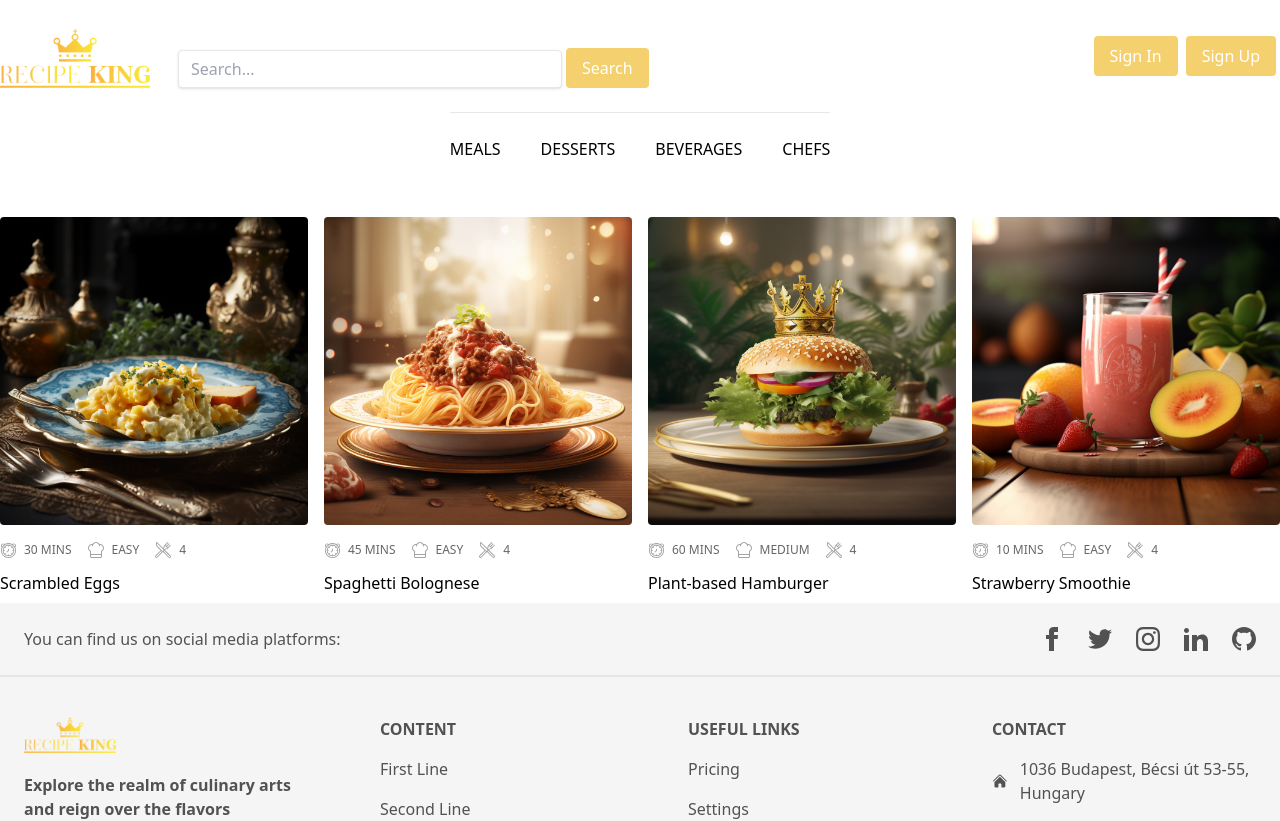
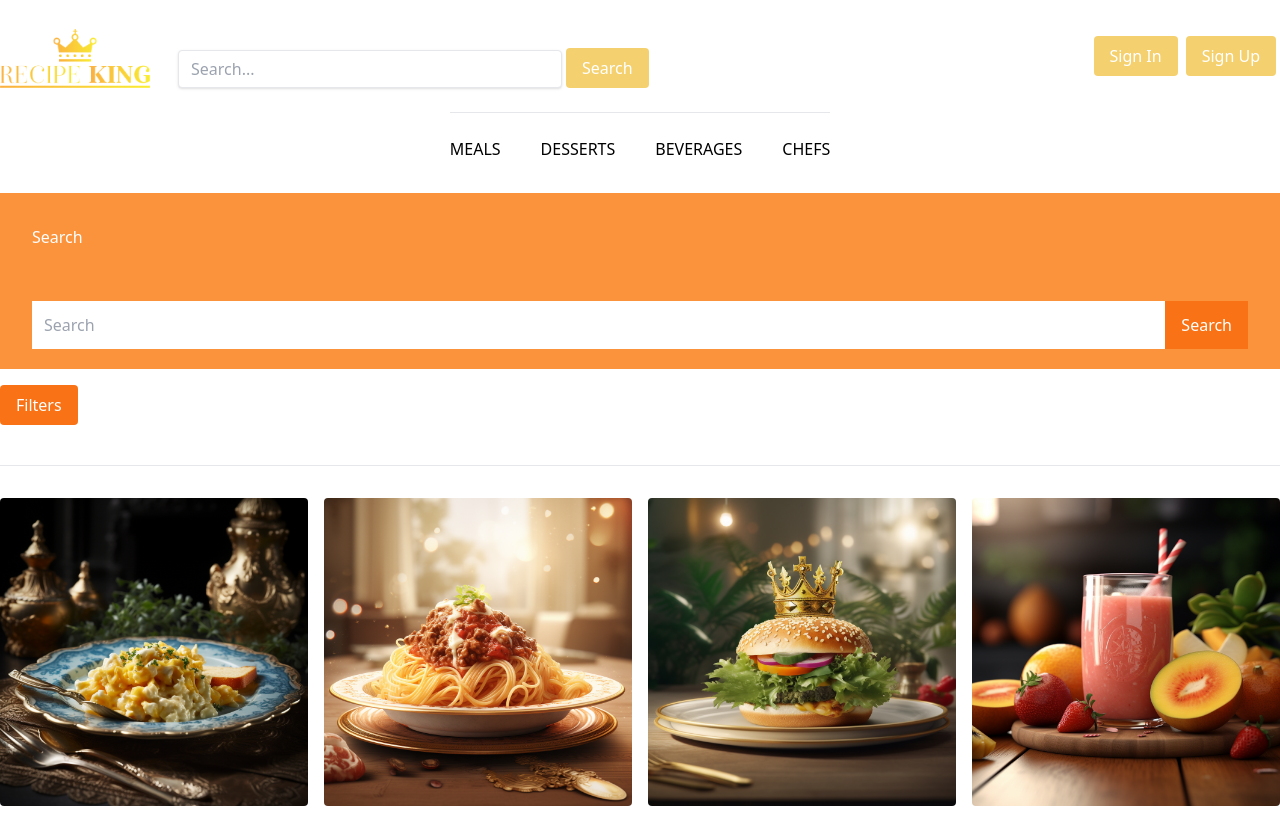
Before and after one commit to progmatic-fs-2023/receptkiraly, a React (Vite) app in the folder client/: page /search in a window 1280 px wide. Shown: the top 821 px of the page. Built offline with nearby package versions, Linux system fonts and the light colour scheme.

Commit message:
SearchForm.jsx hozzáadása

```diff
--- a/client/src/components/Banner.jsx
+++ b/client/src/components/Banner.jsx
@@ -21,7 +21,7 @@ function Banner() {
   }, []);
 
   const handleSearch = () => {
-    navigate(`/search?query=${encodeURIComponent(searchText)}`);
+    navigate(`/search?q=${encodeURIComponent(searchText)}`);
   };
 
   const handleKeyDown = (event) => {
--- /dev/null
+++ b/client/src/components/SearchForm.jsx
@@ -0,0 +1,116 @@
+import React, { useState } from 'react';
+import { useNavigate } from 'react-router-dom';
+
+function SearchFilter() {
+  const [isOpen, setIsOpen] = useState(false);
+  const [selectedLabels, setSelectedLabels] = useState([]);
+  const [searchText, setSearchText] = useState('');
+  const navigate = useNavigate();
+
+  const toggleFilter = () => {
+    setIsOpen(!isOpen);
+  };
+
+  const handleLabelSelection = (e) => {
+    const selectedOptions = Array.from(e.target.selectedOptions, (option) => option.value);
+    setSelectedLabels(selectedOptions);
+  };
+
+  const handleSearch = () => {
+    navigate(`/search?q=${encodeURIComponent(searchText)}`);
+  };
+
+  const handleonKeyDown = (event) => {
+    if (event.key === 'Enter') {
+      handleSearch();
+    }
+  };
+
+  return (
+    <div className="border-b border-b-light pb-6 lg:pb-10">
+      <div className="flex items-center mb-4 p-4 lg:px-8 lg:py-5 w-full bg-orange-400">
+        <input type="text" id="search" className="border-0 grow p-3" value={searchText}
+            onChange={(e) => setSearchText(e.target.value)} onKeyDown={handleonKeyDown} placeholder="Search" />
+                     <button
+            type="button"
+            onClick={handleSearch}
+            className="bg-orange-500 text-white px-4 py-3 focus:outline-none"
+          >
+            Search
+          </button>
+      </div>
+      <div className="bg-white">
+      <button
+        type="button"
+        className="bg-orange-500 text-white px-4 py-2 rounded focus:outline-none"
+        onClick={toggleFilter}
+      >
+        Filters
+      </button>
+      {isOpen && (
+          <button
+            type="button"
+            className="bg-orange-500 text-white px-4 py-2 rounded focus:outline-none ml-2"
+          >
+            Apply Changes
+          </button>
+        )}
+      {isOpen && (
+        <div className="mb-4 mt-6 lg:mt-10">
+          <div className="flex flex-row">
+            <div className="col mb-6 lg:mb-0 lg:w-1/4">
+              <label htmlFor="mealType" className="block mb-2 text-xs">
+                Type
+                <select id="mealType" className="bg-white border-2 border-black rounded w-full py-1">
+                  <option>All</option>
+                  <option value="meal">Meal</option>
+                  <option value="dessert">Dessert</option>
+                  <option value="beverage">Beverage</option>
+                </select>
+              </label>
+            </div>
+            <div className="col mb-6 lg:mb-0 lg:w-1/4 mx-2">
+              <label htmlFor="mealType" className="block mb-2 text-xs">
+                Category
+                <select id="mealType" className="bg-white border-2 border-black rounded w-full py-1">
+                  <option>All</option>
+                  <option value="appetizer">Appetizer</option>
+                  <option value="breakfast">Breakfast</option>
+                  <option value="lunch">Lunch</option>
+                  <option value="dinner">Dinner</option>
+                </select>
+              </label>
+            </div>
+            <div className="col mb-6 lg:mb-0 lg:w-1/4 mx-2">
+              <label htmlFor="label" className="block mb-2 text-xs">
+                Labels
+                <select
+                  id="label"
+                  className="bg-white border-2 border-black rounded w-full"
+                  multiple
+                  value={selectedLabels}
+                  onChange={handleLabelSelection}
+                >
+                  <option value="vegan">Vegan</option>
+                  <option value="vegetarian">Vegetarian</option>
+                  <option value="gluten-free">Gluten-free</option>
+                  <option value="low-carb">Low-carb</option>
+                  <option value="spicy">Spicy</option>
+                </select>
+              </label>
+            </div>
+            <div className="col mb-6 lg:mb-0 lg:w-1/4 mx-2">
+              <label htmlFor="searchUser" className="block mb-2 text-xs">
+                Username
+                <input type="text" id="searchUser" className="bg-white border-2 border-black rounded w-full py-1" placeholder="Search by recipe owner" />
+              </label>
+            </div>
+          </div>
+        </div>
+      )}
+      </div>
+    </div>
+  );
+}
+
+export default SearchFilter;
--- a/client/src/pages/SearchRecipes.jsx
+++ b/client/src/pages/SearchRecipes.jsx
@@ -1,3 +1,4 @@
+import SearchForm from '../components/SearchForm';
 import RecipeCard from '../components/RecipeCard';
 
 function SearchRecipes() {
@@ -37,7 +38,12 @@ function SearchRecipes() {
   ];
 
   return (
-    <div className="grid grid-cols-1 md:grid-cols-2 lg:grid-cols-4 gap-4 mt-8">
+    <section>
+      <div className="bg-orange-400">
+      <h1 className="p-8 text-white">Search</h1>
+      </div>
+      <SearchForm />
+      <div className="grid grid-cols-1 md:grid-cols-2 lg:grid-cols-4 gap-4 mt-8">
         {recipesData.map((recipe) => (
           <RecipeCard
             key={recipe.id}
@@ -50,6 +56,7 @@ function SearchRecipes() {
           />
         ))}
       </div>
+    </section>
   );
 }
 export default SearchRecipes;
```
